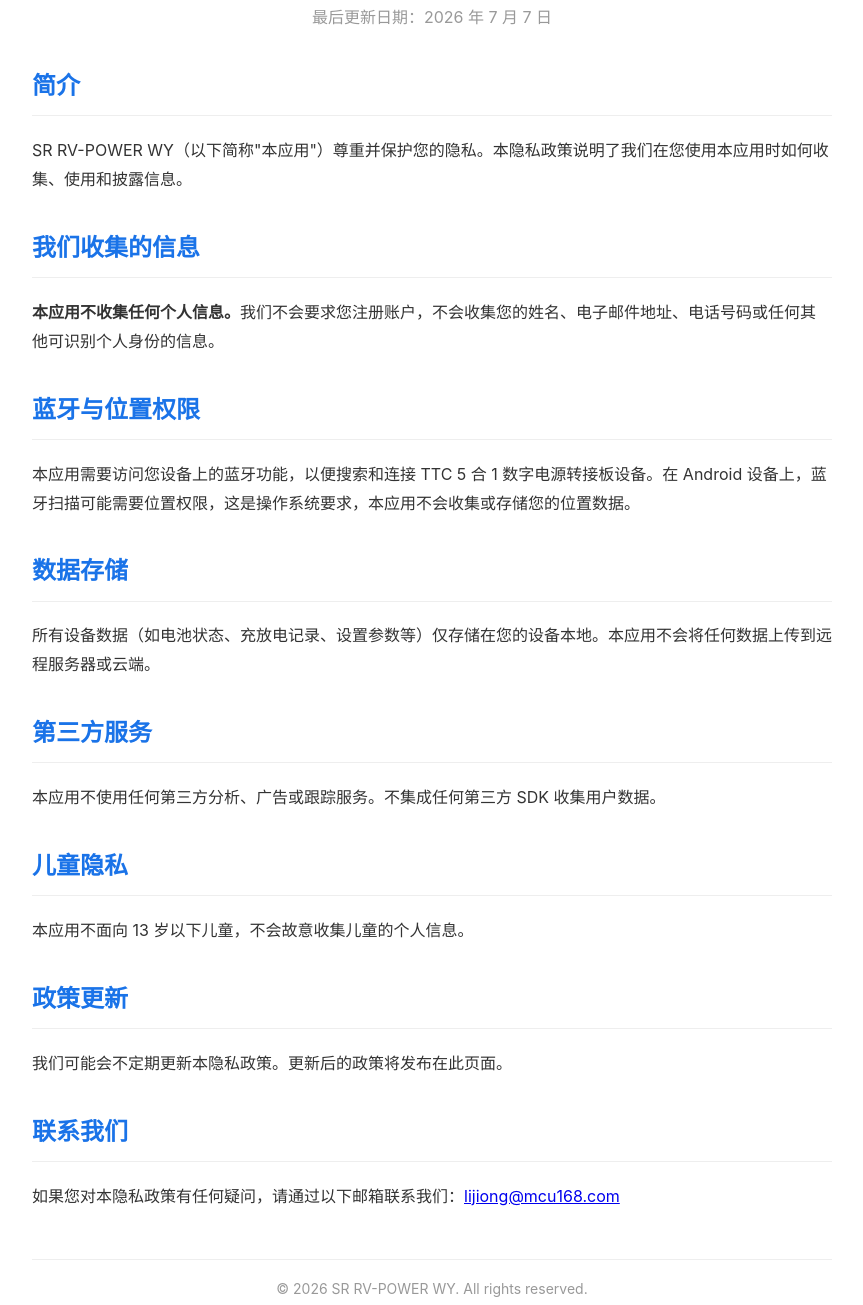
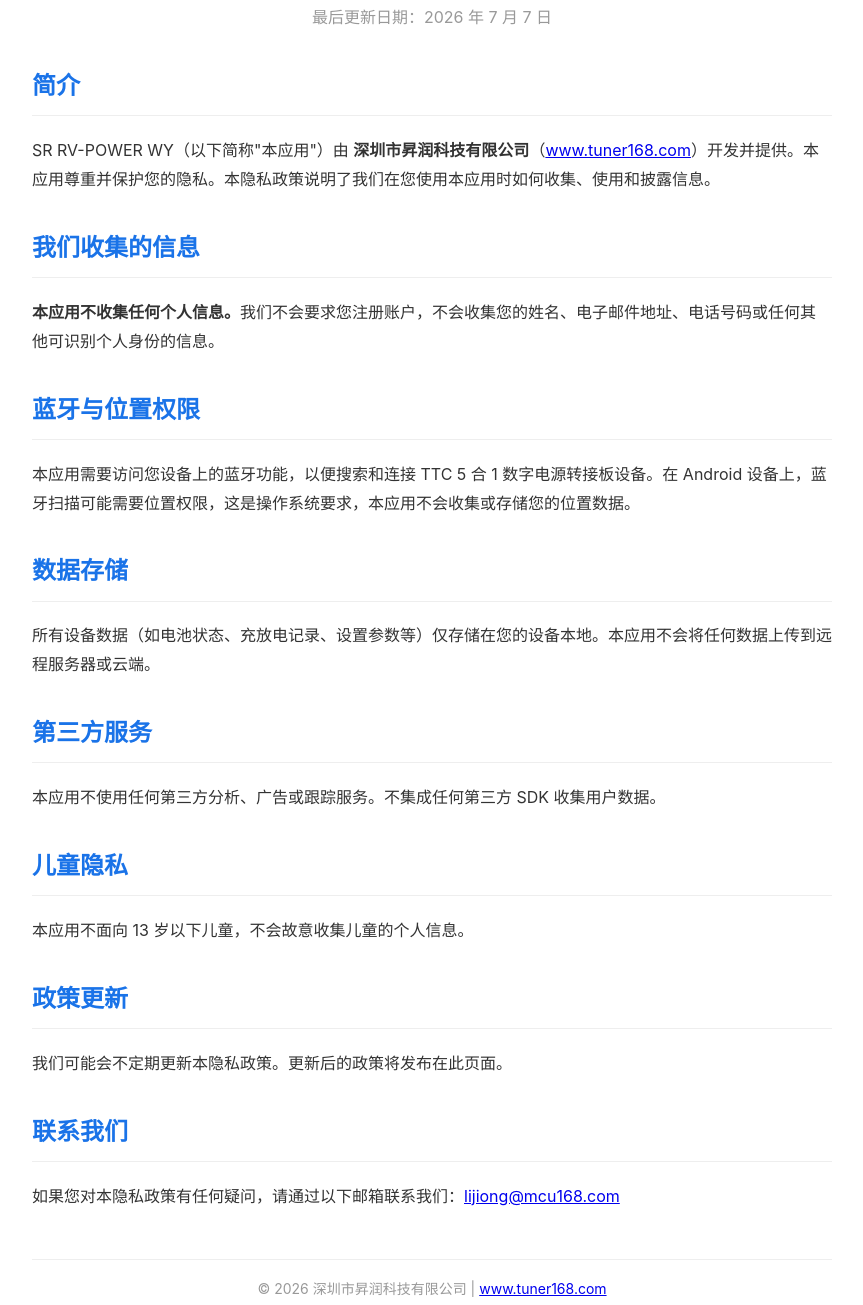
Before and after one commit to shengrun-hub/ttc-mppt-privacy, a plain HTML site: page index.html in a window 1280 px wide. Shown: the part 137-1442 px from the top of the page, without its empty margins (208-1071 px from the left). Drawn offline with Linux system fonts and the light colour scheme.

Commit message:
Add company name and website

```diff
--- a/index.html
+++ b/index.html
@@ -17,7 +17,7 @@
 <p style="text-align:center;color:#999;">最后更新日期：2026 年 7 月 7 日</p>
 
 <h2>简介</h2>
-<p>SR RV-POWER WY（以下简称"本应用"）尊重并保护您的隐私。本隐私政策说明了我们在您使用本应用时如何收集、使用和披露信息。</p>
+<p>SR RV-POWER WY（以下简称"本应用"）由 <strong>深圳市昇润科技有限公司</strong>（<a href="https://www.tuner168.com/">www.tuner168.com</a>）开发并提供。本应用尊重并保护您的隐私。本隐私政策说明了我们在您使用本应用时如何收集、使用和披露信息。</p>
 
 <h2>我们收集的信息</h2>
 <p><strong>本应用不收集任何个人信息。</strong>我们不会要求您注册账户，不会收集您的姓名、电子邮件地址、电话号码或任何其他可识别个人身份的信息。</p>
@@ -40,7 +40,7 @@
 <h2>联系我们</h2>
 <p>如果您对本隐私政策有任何疑问，请通过以下邮箱联系我们：<a href="mailto:lijiong@mcu168.com">lijiong@mcu168.com</a></p>
 
-<div class="footer">&copy; 2026 SR RV-POWER WY. All rights reserved.</div>
+<div class="footer">&copy; 2026 深圳市昇润科技有限公司 | <a href="https://www.tuner168.com/">www.tuner168.com</a></div>
 
 </body>
 </html>
```
